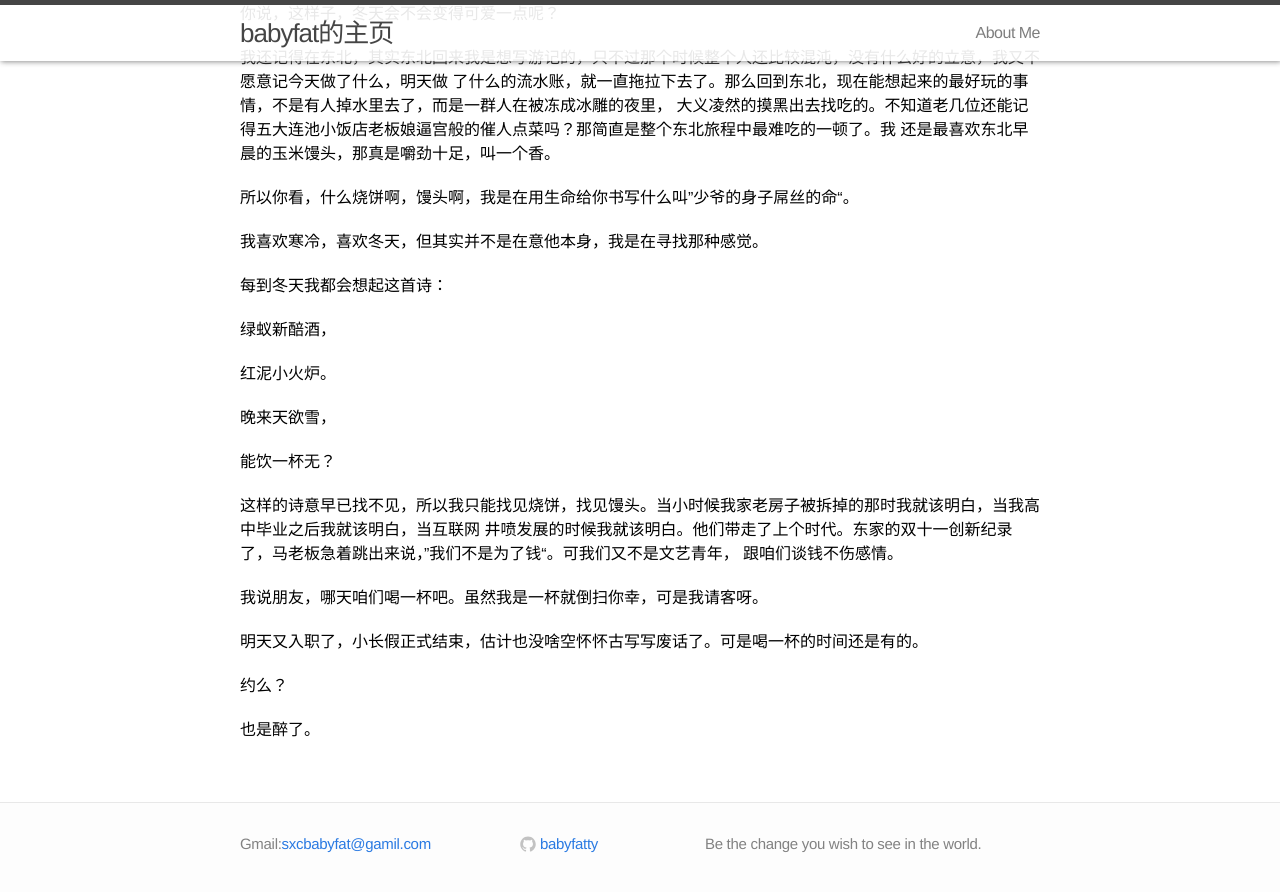
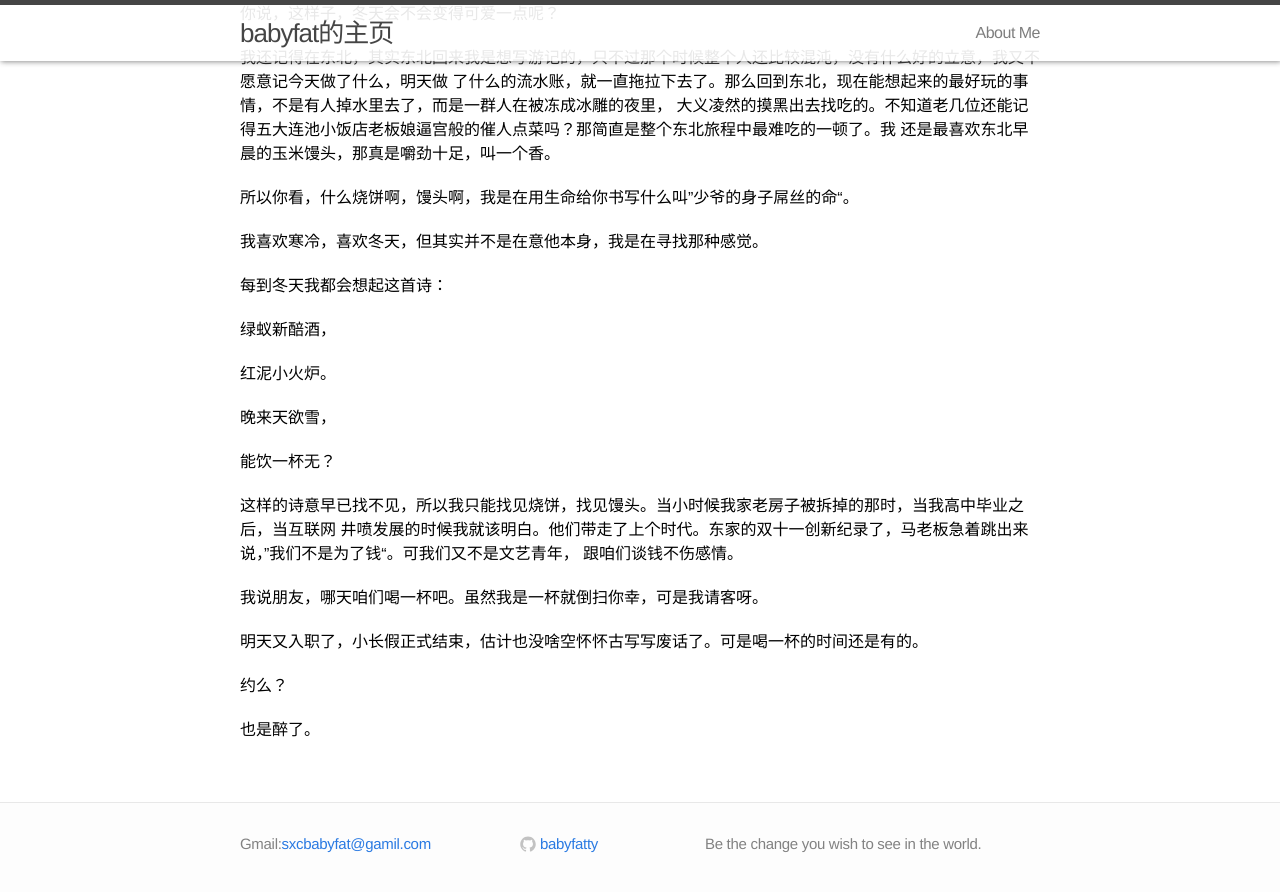
Before and after one commit to babyfatty/babyfatty.github.io, a Jekyll site: the page built from _posts/2014-11-12-来喝一杯吗.markdown, in a window 1280 px wide and 900 px high, scrolled down 598 px. Shown: the top 892 px of the window. Built offline with Jekyll 4.4.1, drawn with Linux system fonts in a browser that asks for light colours; comment, search, counter and statistics services are not loaded.

Commit message:
新博客

```diff
--- a/_posts/2014-11-12-来喝一杯吗.markdown
+++ b/_posts/2014-11-12-来喝一杯吗.markdown
@@ -41,7 +41,7 @@ categories: eassy
 
 能饮一杯无？
 
-这样的诗意早已找不见，所以我只能找见烧饼，找见馒头。当小时候我家老房子被拆掉的那时我就该明白，当我高中毕业之后我就该明白，当互联网
+这样的诗意早已找不见，所以我只能找见烧饼，找见馒头。当小时候我家老房子被拆掉的那时，当我高中毕业之后，当互联网
 井喷发展的时候我就该明白。他们带走了上个时代。东家的双十一创新纪录了，马老板急着跳出来说，”我们不是为了钱“。可我们又不是文艺青年，
 跟咱们谈钱不伤感情。
 
```
